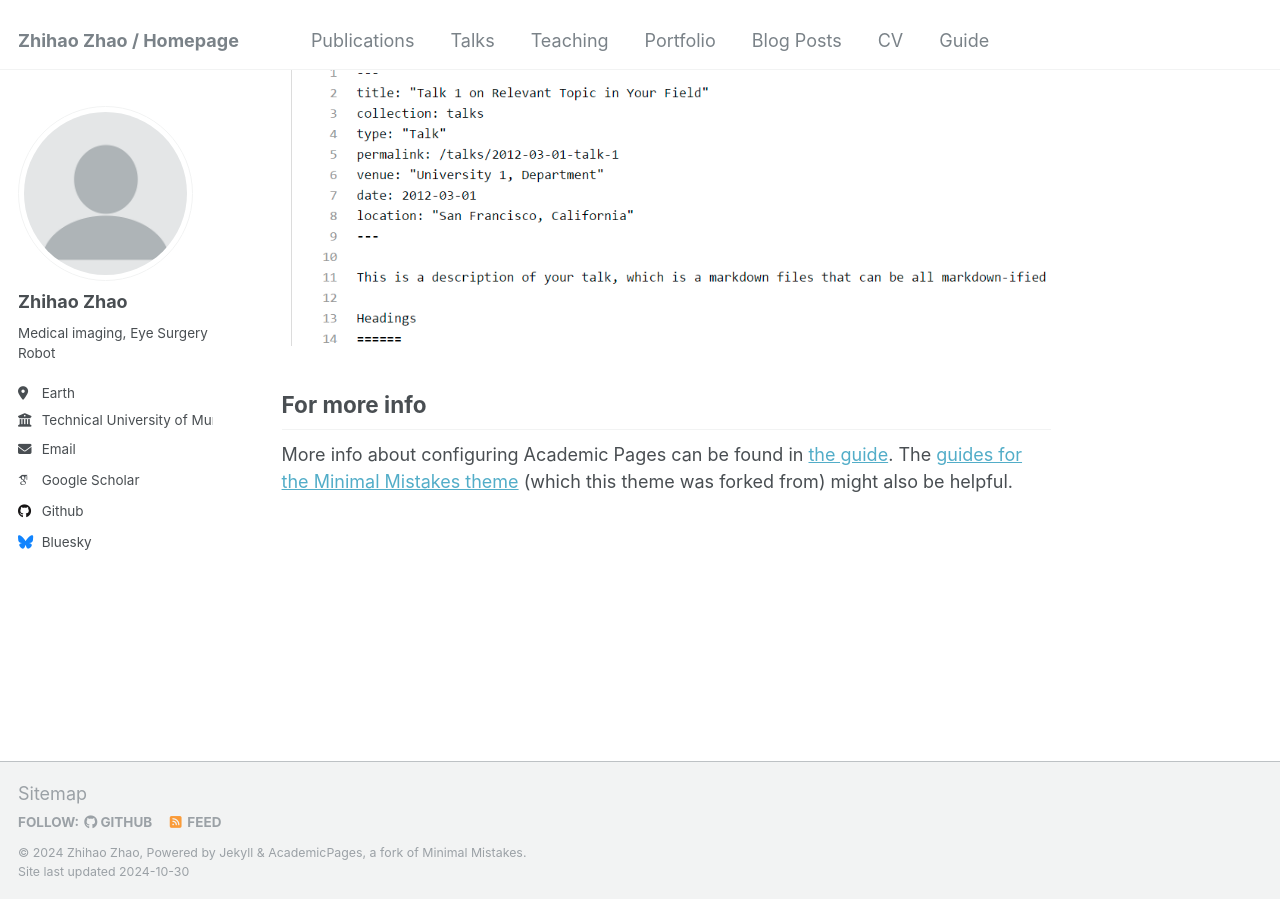
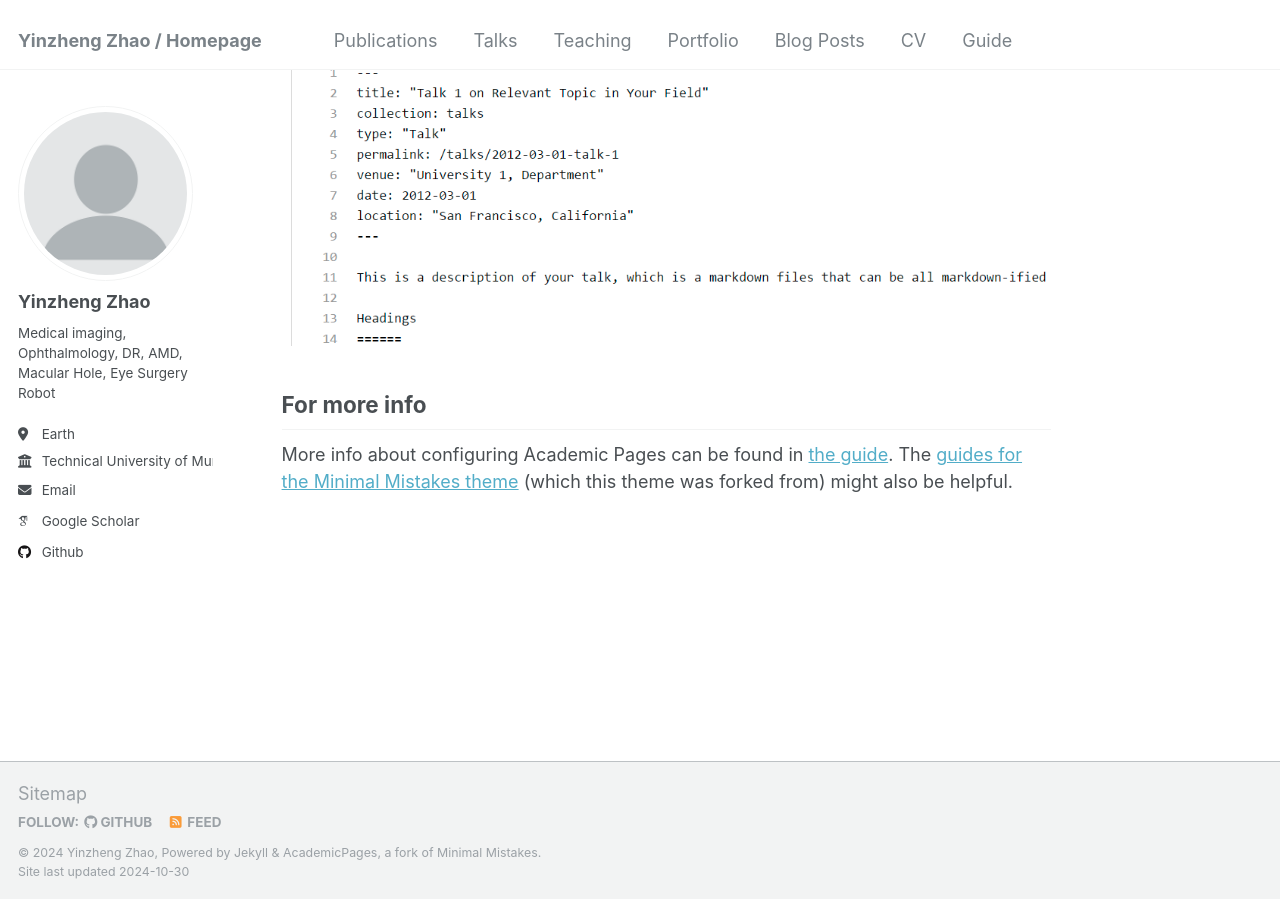
Before and after one commit to rouroumeimei/rouroumeimei.github.io, a Jekyll site: the page built from _pages/about.md, in a window 1280 px wide and 900 px high, scrolled down 2534 px. Built offline with Jekyll 4.4.1, drawn with Linux system fonts in a browser that asks for light colours; some web fonts are replaced.

Commit message:
Update _config.yml

```diff
--- a/_config.yml
+++ b/_config.yml
@@ -8,10 +8,10 @@
 
 # Basic Site Settings
 locale                   : "en-US"
-title                    : "Zhihao Zhao / Homepage"
+title                    : "Yinzheng Zhao / Homepage"
 title_separator          : "-"
-name                     : &name "Zhihao Zhao"
-description              : &description "Medical imaging, Eye Surgery Robot"
+name                     : &name "Yinzheng Zhao"
+description              : &description "Medical imaging, Ophthalmology, DR, AMD, Macular Hole, Eye Surgery Robot"
 url                      : https://AIEyeSystem.github.io # the base hostname & protocol for your site e.g. "https://mmistakes.github.io"
 baseurl                  : "" # the subpath of your site, e.g. "/blog"
 repository               : "AIEyeSystem/AIEyeSystem.github.io"
@@ -22,17 +22,17 @@ repository               : "AIEyeSystem/AIEyeSystem.github.io"
 author:
   # Biographic information
   avatar           : "profile.png"
-  name             : "Zhihao Zhao"
+  name             : "Yinzheng Zhao"
   pronouns         : # example: "she/her"
-  bio              : "Medical imaging, Eye Surgery Robot"
+  bio              : "Medical imaging, Ophthalmology, DR, AMD, Macular Hole, Eye Surgery Robot"
   location         : "Earth"
   employer         : "Technical University of Munich"
   uri              : # URL
-  email            : "zhihao.zhao@tum.de"
+  email            : "yinzheng.zhao@tum.de"
 
   # Academic websites
   arxiv            : # URL - Update with the correct link to your profile
-  googlescholar    : "https://scholar.google.com/citations?hl=zh-CN&user=6Ms3bI8AAAAJ&view_op=list_works"
+  googlescholar    : "https://scholar.google.com/citations?user=OOG5PEQAAAAJ&hl=zh-CN"
   impactstory      : # URL
   orcid            : # "http://orcid.org/yourorcidurl"
   semantic         : # URL
@@ -48,7 +48,7 @@ author:
   stackoverflow    : # User number or user number and name (i.e., use "1" or "1/jeff-atwood")
 
   # Social media
-  bluesky          : "bsky.app" # Replace this with you Bluesky username
+  bluesky          : # Replace this with you Bluesky username
   facebook         : # Username
   flickr           : # Username
   foursquare       : # Username
@@ -69,7 +69,7 @@ author:
   vine             : # Username
   weibo            : # Username
   wikipedia        : # Username
-  xing             : # Username
+  REDnote          : # Username
   youtube          : # Username
   zhihu            : # Username
 
```
